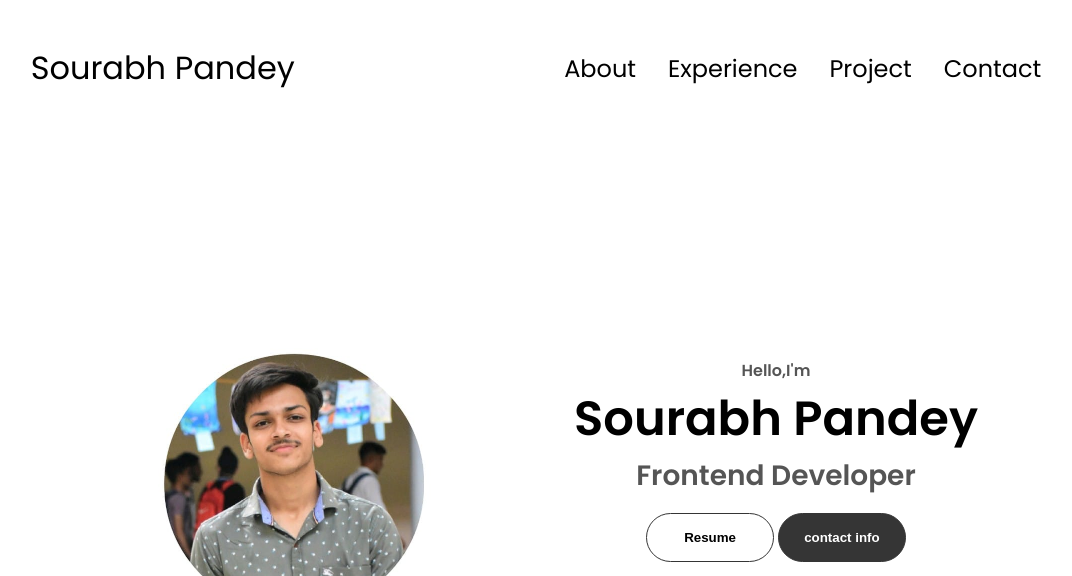
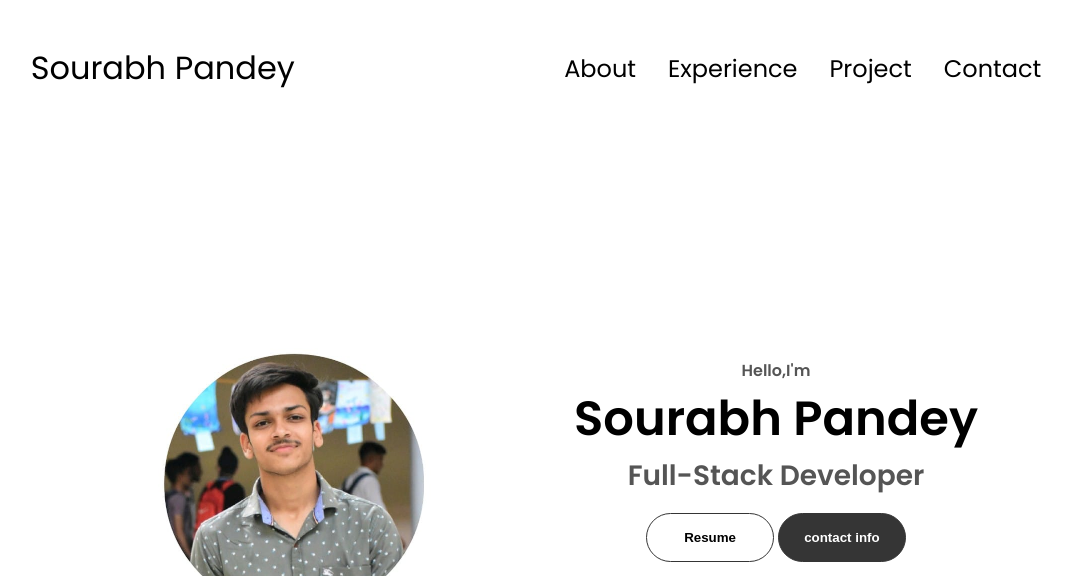
Before and after one commit to 0sourabh/my-portfolio, a plain HTML site: page index.html in a window 1280 px wide. Shown: the top 576 px of the page, without its empty margins (104-1176 px from the left). Drawn offline with Linux system fonts and the light colour scheme.

Commit message:
Update index.html

```diff
--- a/index.html
+++ b/index.html
@@ -43,7 +43,7 @@
         <div class="section_text">
             <p class="section_text_p1">Hello,I'm</p>
             <h1 class="title">Sourabh Pandey</h1>
-            <p class="section_text_p2">Frontend Developer</p>
+            <p class="section_text_p2">Full-Stack Developer</p>
             <div class="btn_container">
                 <button
                 class="btn btn-color-2
```
